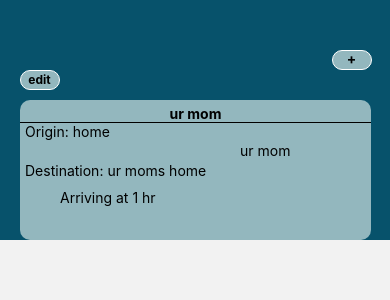
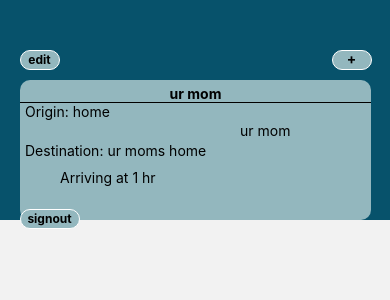
Before and after one commit to j0vanni/FinalSeniorProj, a React Native app: screen /EventHolder in a window 390 px wide. Shown: the top 300 px of the page. Built offline with nearby package versions, Linux system fonts and the light colour scheme; no server answers.

Commit message:
progress

```diff
--- a/Screens/EventHolder.jsx
+++ b/Screens/EventHolder.jsx
@@ -1,4 +1,4 @@
-import React from "react";
+import React, { useEffect, useReducer } from "react";
 import {
   View,
   SafeAreaView,
@@ -8,6 +8,9 @@ import {
   StatusBar,
   TouchableOpacity,
 } from "react-native";
+import { useNavigation } from "@react-navigation/native";
+import { getAuth, signOut } from "firebase/auth";
+import { collection, doc, setDoc } from "firebase/firestore";
 
 const EventView = (props) => {
   return (
@@ -51,7 +54,8 @@ const EventView = (props) => {
 };
 
 export default function EventHolder() {
-  console.log();
+  const navigation = useNavigation();
+
   return (
     <SafeAreaView>
       <ScrollView
@@ -68,7 +72,9 @@ export default function EventHolder() {
             backgroundColor: "#93B7BE",
             borderColor: "white",
             left: "85%",
+            position: "absolute",
           }}
+          onPress={() => navigation.navigate("Scheduler")}
         >
           <Text
             style={{
@@ -115,6 +121,44 @@ export default function EventHolder() {
           />
         </View>
       </ScrollView>
+      <TouchableOpacity
+        style={{
+          borderWidth: 1,
+          height: 20,
+          borderRadius: 10,
+          width: 60,
+          justifyContent: "center",
+          alignItems: "center",
+          backgroundColor: "#93B7BE",
+          borderColor: "white",
+          left: "5%",
+          position: "absolute",
+          top: "95%",
+        }}
+        onPress={() => {
+          const auth = getAuth();
+          console.log("signed out:", auth.currentUser.email);
+
+          signOut(auth)
+            .then(() => {
+              navigation.navigate("SignIn");
+            })
+            .catch((error) => {
+              console.log(error);
+            });
+        }}
+      >
+        <Text
+          style={{
+            fontWeight: "bold",
+            fontSize: 12,
+            textAlign: "center",
+            bottom: 1,
+          }}
+        >
+          signout
+        </Text>
+      </TouchableOpacity>
     </SafeAreaView>
   );
 }
--- a/Screens/Scheduler.jsx
+++ b/Screens/Scheduler.jsx
@@ -10,6 +10,9 @@ import {
 } from "react-native";
 import storedinfo from "../storedinfo";
 import DateTimePicker from "@react-native-community/datetimepicker";
+import { useNavigation } from "@react-navigation/native";
+import { getAuth } from "firebase/auth";
+import { collection, doc, setDoc } from "firebase/firestore";
 
 const APIKEY = "AIzaSyAOkb1qfug4ZbKWWsJC7393qBL7N6RKq9w";
 var infojson;
@@ -139,6 +142,8 @@ export default function Scheduler() {
   const [mode, setMode] = useState("date");
   const [show, setShow] = useState(false);
 
+  const navigation = useNavigation();
+
   const onChange = (event, selectedDate) => {
     const currentDate = selectedDate;
     setShow(false);
@@ -209,10 +214,19 @@ export default function Scheduler() {
   }
 
   useEffect(() => {
-    if (storedinfo.fromchosen != null && storedinfo.tochosen != null) {
+    let isMounted = true;
+    if (
+      storedinfo.fromchosen != null &&
+      storedinfo.tochosen != null &&
+      isMounted
+    ) {
       //usedirectionsAPI();
       setDisplay(true);
     }
+
+    return () => {
+      isMounted = false;
+    };
   });
 
   return (
@@ -220,22 +234,29 @@ export default function Scheduler() {
       <View>
         <TouchableOpacity
           style={{
-            top: 30,
-            left: 275,
-            width: 100,
-            paddingTop: 10,
-            paddingBottom: 10,
+            borderWidth: 1,
+            height: 20,
+            borderRadius: 10,
+            width: 40,
+            justifyContent: "center",
+            alignItems: "center",
+            backgroundColor: "#93B7BE",
+            borderColor: "white",
+            left: "85%",
+            position: "absolute",
+            top: 40,
           }}
-          onPress={() => console.log("cancel")}
+          onPress={() => navigation.navigate("EventHolder")}
         >
           <Text
             style={{
-              color: "white",
               fontWeight: "bold",
+              fontSize: 11,
               textAlign: "center",
+              bottom: 1,
             }}
           >
-            Cancel
+            cancel
           </Text>
         </TouchableOpacity>
       </View>
@@ -348,6 +369,10 @@ export default function Scheduler() {
             onPress={() => {
               usedirectionsAPI();
               storedinfo.event_name = eventTitle;
+
+              const auth = getAuth();
+
+              navigation.navigate("EventHolder");
             }}
           />
         </View>
```
